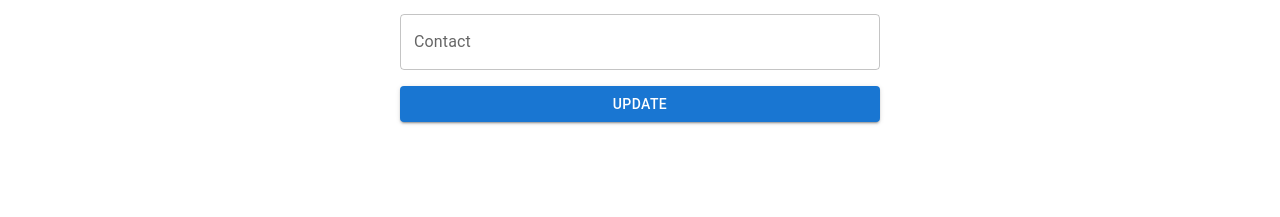
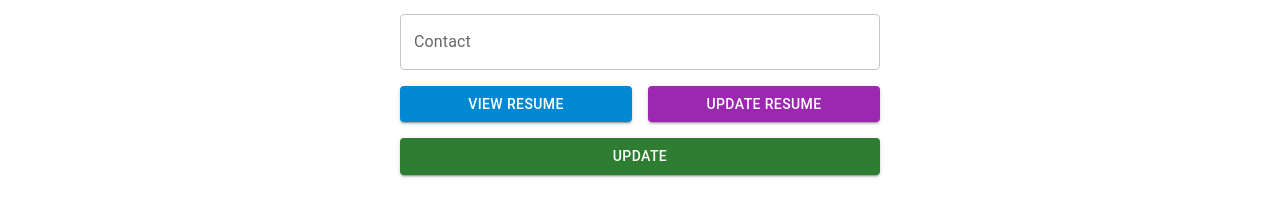
Before and after one commit to lakpafutilama/JobHub, a React (Create React App) app in the folder frontend/: page /myprofile in a window 1280 px wide. Shown: the part 467-684 px from the top of the page. Built offline with nearby package versions, Linux system fonts and the light colour scheme; no server answers.

Commit message:
integrate

```diff
--- a/frontend/src/Components/Account/Account.js
+++ b/frontend/src/Components/Account/Account.js
@@ -1,7 +1,8 @@
 import React, { useState, useEffect } from "react";
 import {
+  Box,
   Grid,
-  Typography,
+  Modal,
   TextField,
   Button,
   MenuItem,
@@ -21,6 +22,7 @@ const genders = [
 ];
 
 const Account = () => {
+  const token = getCookie();
   const [userDetails, setUserDetails] = useState({
     email: "",
     password: "",
@@ -31,9 +33,17 @@ const Account = () => {
     role: "",
   });
 
+  const [open, setOpen] = useState(false);
   const [loading, setLoading] = useState(true);
   const [snackbarOpen, setSnackbarOpen] = useState(false);
   const [snackbarMessage, setSnackbarMessage] = useState("");
+  const [newJob, setNewJob] = useState({
+    resume: null,
+    summary: "",
+  });
+
+  const handleOpen = () => setOpen(true);
+  const handleClose = () => setOpen(false);
 
   useEffect(() => {
     axios
@@ -146,6 +156,41 @@ const Account = () => {
       });
   };
 
+  const handleInputChange = (e) => {
+    const { name, value, files } = e.target;
+    if (name === "resume") {
+      setNewJob({ ...newJob, resume: files[0] });
+    } else {
+      setNewJob({ ...newJob, [name]: value });
+    }
+  };
+
+  const handleResumeSubmit = async () => {
+    if (newJob.resume) {
+      const formData = new FormData();
+      formData.append("resume", newJob.resume);
+
+      try {
+        const response = await axios.post(
+          "http://localhost:9000/user/resume",
+          formData,
+          {
+            headers: {
+              "Content-Type": "multipart/form-data",
+              token,
+            },
+          }
+        );
+        alert(response.data.data);
+        setNewJob({ resume: null, summary: "" });
+        setOpen(false);
+        window.location.reload();
+      } catch (err) {
+        alert(err.response.data.message);
+      }
+    }
+  };
+
   return (
     <div style={{ padding: "0 400px", marginTop: "88px" }}>
       <Navbar toggleSignIn={null} />
@@ -236,10 +281,39 @@ const Account = () => {
                 </>
               )}
               <Grid item xs={12}>
+                <Grid container spacing={2}>
+                  <Grid item xs={6}>
+                    <Button
+                      type="button"
+                      variant="contained"
+                      color="info"
+                      fullWidth
+                      onClick={() => {
+                        /* Handle View Resume */
+                      }}
+                    >
+                      View Resume
+                    </Button>
+                  </Grid>
+                  <Grid item xs={6}>
+                    <Button
+                      type="button"
+                      variant="contained"
+                      color="secondary"
+                      fullWidth
+                      onClick={handleOpen}
+                    >
+                      Update Resume
+                    </Button>
+                  </Grid>
+                </Grid>
+              </Grid>
+
+              <Grid item xs={12}>
                 <Button
                   type="submit"
                   variant="contained"
-                  color="primary"
+                  color="success"
                   fullWidth
                   onClick={handleSubmit}
                 >
@@ -256,6 +330,32 @@ const Account = () => {
           />
         </Grid>
       </Grid>
+      <Modal open={open} onClose={handleClose}>
+        <Box className="modal-box">
+          <TextField
+            label="Summary"
+            name="summary"
+            value={newJob.summary}
+            onChange={handleInputChange}
+            fullWidth
+            margin="normal"
+          />
+          <input
+            type="file"
+            name="resume"
+            onChange={handleInputChange}
+            accept=".pdf,.doc,.docx"
+            style={{ margin: "20px 0" }}
+          />
+          <Button
+            variant="contained"
+            color="success"
+            onClick={handleResumeSubmit}
+          >
+            Add
+          </Button>
+        </Box>
+      </Modal>
     </div>
   );
 };
--- a/frontend/src/Components/Dashboard/UserDashboard.js
+++ b/frontend/src/Components/Dashboard/UserDashboard.js
@@ -2,7 +2,7 @@ import React, { useState, useEffect } from "react";
 import Navbar from "../Navbar/Navbar";
 import axios from "axios";
 import JobList from "./JobList.js";
-import { Button, Box, Modal, TextField } from "@mui/material";
+import { Button, Box, Modal } from "@mui/material";
 import "./Dashboard.css";
 import { getCookie } from "../../helper/AccessToken";
 import { useNavigate } from "react-router-dom";
@@ -11,16 +11,8 @@ const UserDashboard = () => {
   const navigate = useNavigate();
   const token = getCookie();
   const [jobs, setJobs] = useState([]);
-  const [open, setOpen] = useState(false);
   const [jobHistory, setJobHistory] = useState([]);
   const [showHistoryModal, setShowHistoryModal] = useState(false);
-  const [newJob, setNewJob] = useState({
-    resume: null,
-    summary: "",
-  });
-
-  const handleOpen = () => setOpen(true);
-  const handleClose = () => setOpen(false);
 
   const applyJob = async (id) => {
     try {
@@ -75,42 +67,6 @@ const UserDashboard = () => {
   const handleHistoryModalClose = () => {
     setShowHistoryModal(false);
   };
-
-  const handleInputChange = (e) => {
-    const { name, value, files } = e.target;
-    if (name === "resume") {
-      setNewJob({ ...newJob, resume: files[0] });
-    } else {
-      setNewJob({ ...newJob, [name]: value });
-    }
-  };
-
-  const handleSubmit = async () => {
-    if (newJob.resume) {
-      const formData = new FormData();
-      formData.append("resume", newJob.resume);
-
-      try {
-        const response = await axios.put(
-          "http://localhost:9000/user/resume",
-          formData,
-          {
-            headers: {
-              "Content-Type": "multipart/form-data",
-              token,
-            },
-          }
-        );
-        alert(response.data.data);
-        setNewJob({ resume: null, summary: "" });
-        setOpen(false);
-        window.location.reload();
-      } catch (err) {
-        alert(err.response.data.message);
-      }
-    }
-  };
-
   return (
     <>
       <Navbar toggleSignIn={null} />
@@ -125,14 +81,6 @@ const UserDashboard = () => {
           Search Jobs
         </Button>
         <div className="create-button-container">
-          {/* <Button
-            variant="contained"
-            color="primary"
-            onClick={handleOpen}
-            style={{ marginRight: 10 }}
-          >
-            Upload Resume
-          </Button> */}
           <Button
             variant="contained"
             onClick={handleHistoryModalOpen}
@@ -143,28 +91,6 @@ const UserDashboard = () => {
         </div>
         <JobList deleteJob={applyJob} openEditModal={""} role={"user"} />
       </div>
-      <Modal open={open} onClose={handleClose}>
-        <Box className="modal-box">
-          <TextField
-            label="Summary"
-            name="summary"
-            value={newJob.summary}
-            onChange={handleInputChange}
-            fullWidth
-            margin="normal"
-          />
-          <input
-            type="file"
-            name="resume"
-            onChange={handleInputChange}
-            accept=".pdf,.doc,.docx"
-            style={{ margin: "20px 0" }}
-          />
-          <Button variant="contained" color="success" onClick={handleSubmit}>
-            Add
-          </Button>
-        </Box>
-      </Modal>
 
       <Modal open={showHistoryModal} onClose={handleHistoryModalClose}>
         <Box
```
Also changed, not shown: 1 other file (tests, documents, lock files or other folders).
